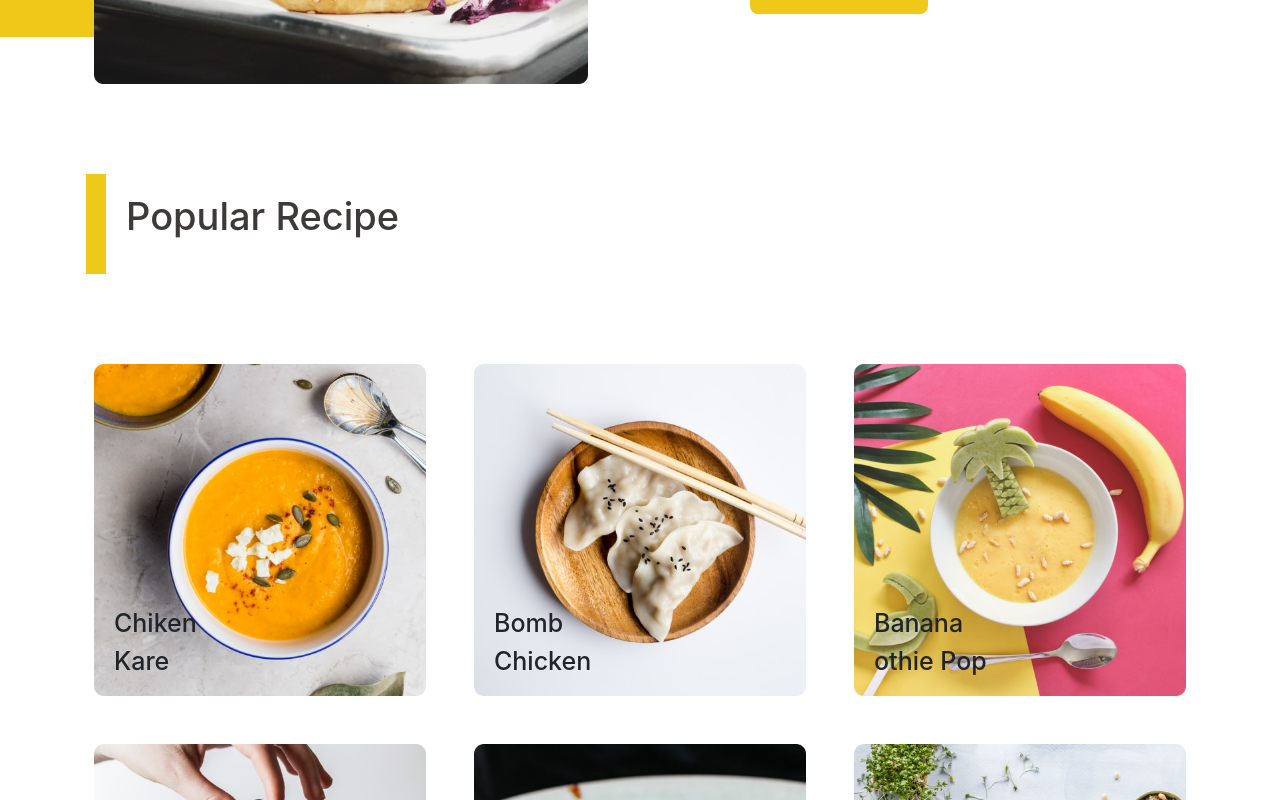
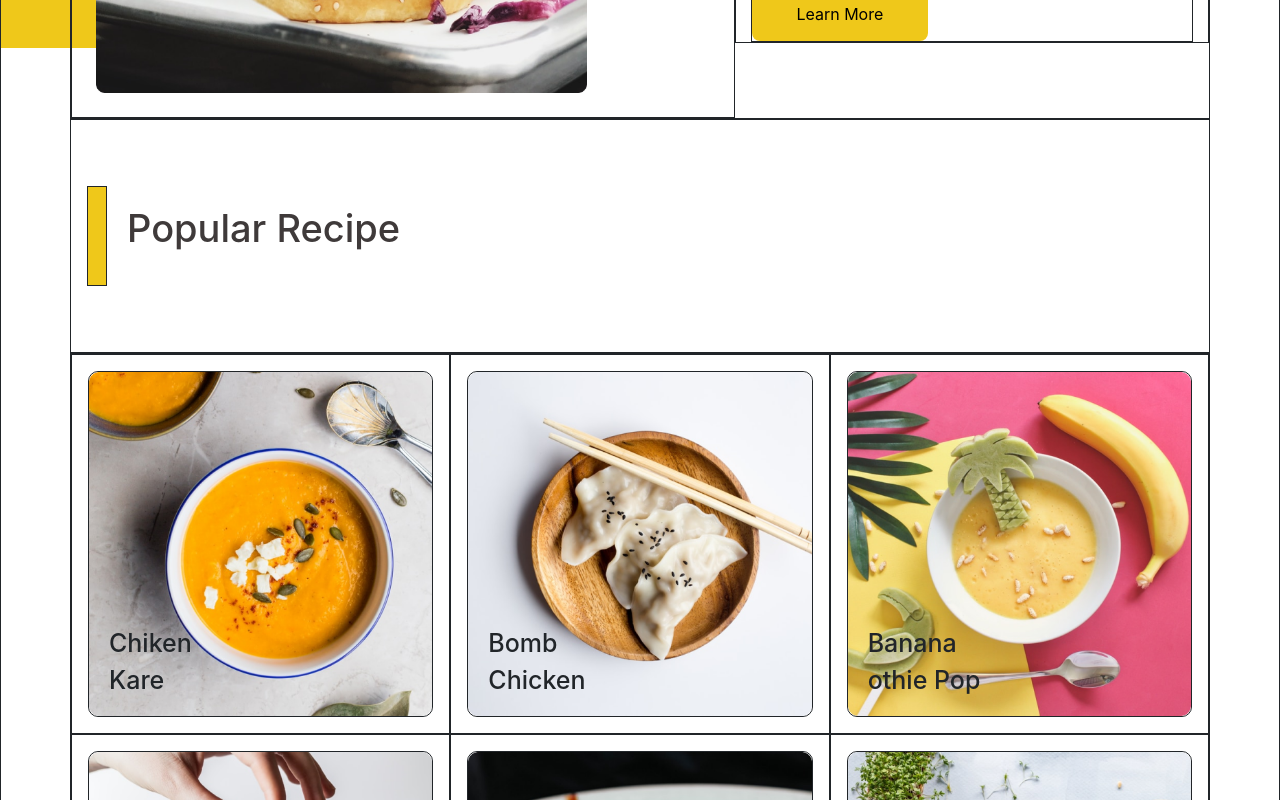
Before and after one commit to vineas/team-project_kelompok1_pijar_frontend, a React (Create React App) app: page /home in a window 1280 px wide. Shown: the part 2000-2800 px from the top of the page. Built offline with nearby package versions, Linux system fonts and the light colour scheme.

Commit message:
update rounded

```diff
--- a/src/component/homepage/HomePage.jsx
+++ b/src/component/homepage/HomePage.jsx
@@ -49,6 +49,9 @@ const HomePage = () => {
         content: ""; background-color: #efc81a; position: absolute; display:
         block; width: 400px; height: 780px; top: -90px; left:
         265px; z-index: -1;
+        {"}"}
+        div {"{"}
+        border: 1px solid;
         {"}"}
         @media screen and (max-width: 428px) {"{"}
         .text_title {"{"}
@@ -113,7 +116,7 @@ const HomePage = () => {
           <div className="col-sm-5 p-3">
             <div
               className="eggImg"
-              style={{ display: "flex", justifyContent: "center" }}
+              style={{ display: "flex", justifyContent: "center", borderRadius: "10px", overflow: "hidden" }}
             >
               <img
                 style={{ width: "100%" }}
@@ -184,12 +187,11 @@ const HomePage = () => {
           <div className="colstrip" />
           <p className="part">Popular Recipe</p>
         </div>
-        <div>
           <div className="row">
-            <div className="col-md-4 col-6 p-lg-4 p-3">
-              <div className="menu" style={{ position: "relative" }}>
+            <div className="col-md-4 col-6 p-lg-3 p-1">
+              <div className="menu" style={{ position: "relative", borderRadius: "10px", overflow: "hidden" }}>
                 <img
-                  style={{ width: "100%" }}
+                  style={{ width: "100%", objectFit: "cover" }}
                   src={require("../../assets/img/home/chikenkare.png")}
                 />
                 <p className="title_menu">
@@ -198,10 +200,10 @@ const HomePage = () => {
                 </p>
               </div>
             </div>
-            <div className="col-md-4 col-6 p-lg-4 p-3">
-              <div className="menu" style={{ position: "relative" }}>
+            <div className="col-md-4 col-6 p-lg-3 p-3">
+              <div className="menu" style={{ position: "relative", borderRadius: "10px", overflow: "hidden" }}>
                 <img
-                  style={{ width: "100%" }}
+                  style={{ width: "100%", objectFit: "cover" }}
                   src={require("../../assets/img/home/bomchiken.png")}
                 />
                 <p className="title_menu">
@@ -210,10 +212,10 @@ const HomePage = () => {
                 </p>
               </div>
             </div>
-            <div className="col-md-4 col-6 p-lg-4 p-3">
-              <div className="menu" style={{ position: "relative" }}>
+            <div className="col-md-4 col-6 p-lg-3 p-3">
+              <div className="menu" style={{ position: "relative", borderRadius: "10px", overflow: "hidden" }}>
                 <img
-                  style={{ width: "100%" }}
+                  style={{ width: "100%", objectFit: "cover" }}
                   src={require("../../assets/img/home/bananapop.png")}
                 />
                 <p className="title_menu">
@@ -222,10 +224,10 @@ const HomePage = () => {
                 </p>
               </div>
             </div>
-            <div className="col-md-4 col-6 p-lg-4 p-3">
-              <div className="menu" style={{ position: "relative" }}>
+            <div className="col-md-4 col-6 p-lg-3 p-3">
+              <div className="menu" style={{ position: "relative", borderRadius: "10px", overflow: "hidden" }}>
                 <img
-                  style={{ width: "100%" }}
+                  style={{ width: "100%", objectFit: "cover" }}
                   src={require("../../assets/img/home/coffelava.png")}
                 />
                 <p className="title_menu">
@@ -234,10 +236,10 @@ const HomePage = () => {
                 </p>
               </div>
             </div>
-            <div className="col-md-4 col-6 p-lg-4 p-3">
-              <div className="menu" style={{ position: "relative" }}>
+            <div className="col-md-4 col-6 p-lg-3 p-3">
+              <div className="menu" style={{ position: "relative", borderRadius: "10px", overflow: "hidden" }}>
                 <img
-                  style={{ width: "100%" }}
+                  style={{ width: "100%", objectFit: "cover" }}
                   src={require("../../assets/img/home/sugarsalmon.png")}
                 />
                 <p className="title_menu">
@@ -246,10 +248,10 @@ const HomePage = () => {
                 </p>
               </div>
             </div>
-            <div className="col-md-4 col-6 p-lg-4 p-3">
-              <div className="menu" style={{ position: "relative" }}>
+            <div className="col-md-4 col-6 p-lg-3 p-3">
+              <div className="menu" style={{ position: "relative", borderRadius: "10px", overflow: "hidden" }}>
                 <img
-                  style={{ width: "100%" }}
+                  style={{ width: "100%", objectFit: "cover" }}
                   src={require("../../assets/img/home/indiansalad.png")}
                 />
                 <p className="title_menu">
@@ -259,7 +261,8 @@ const HomePage = () => {
               </div>
             </div>
           </div>
-        </div>
+        {/* <div>
+        </div> */}
       </main>
     </>
   );
```
